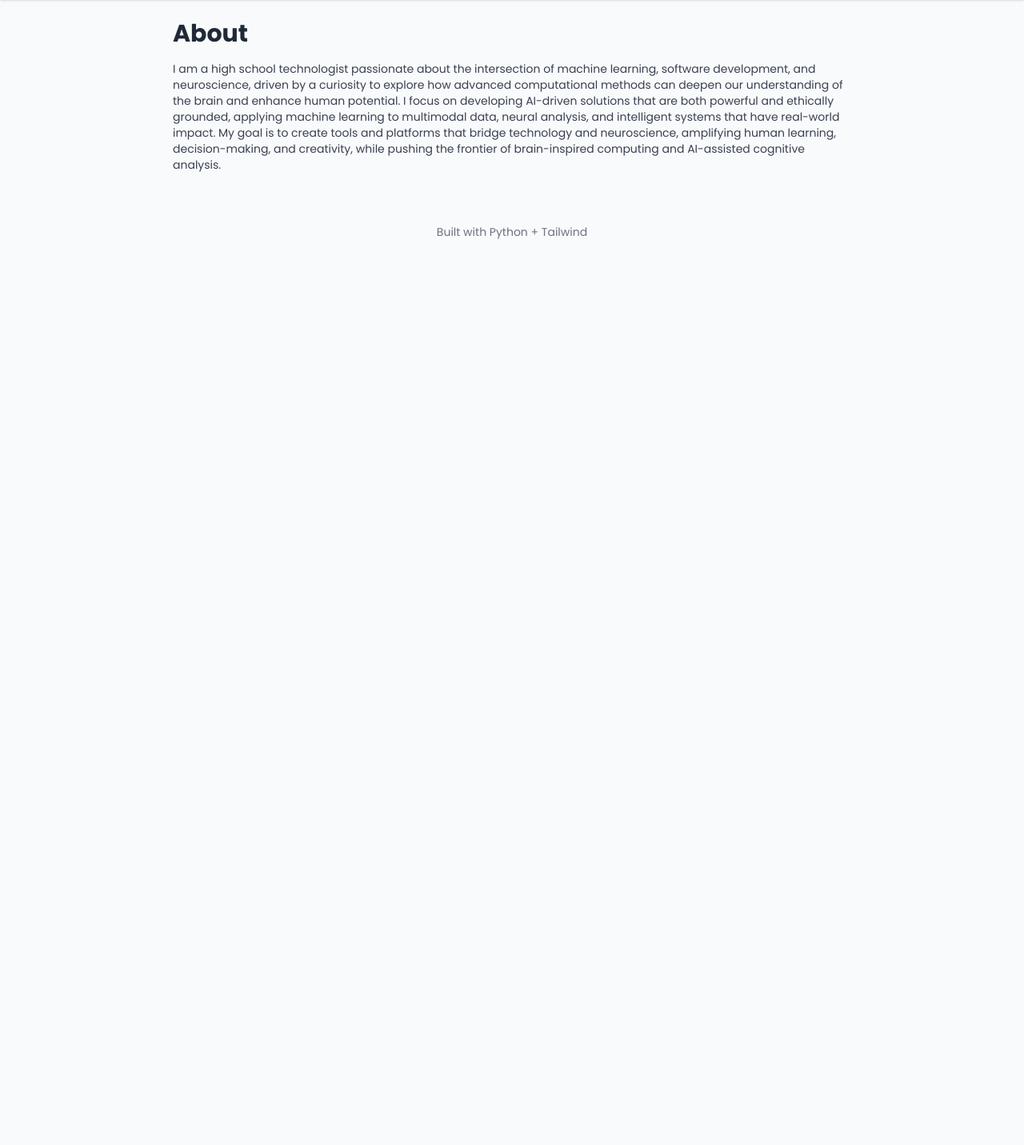
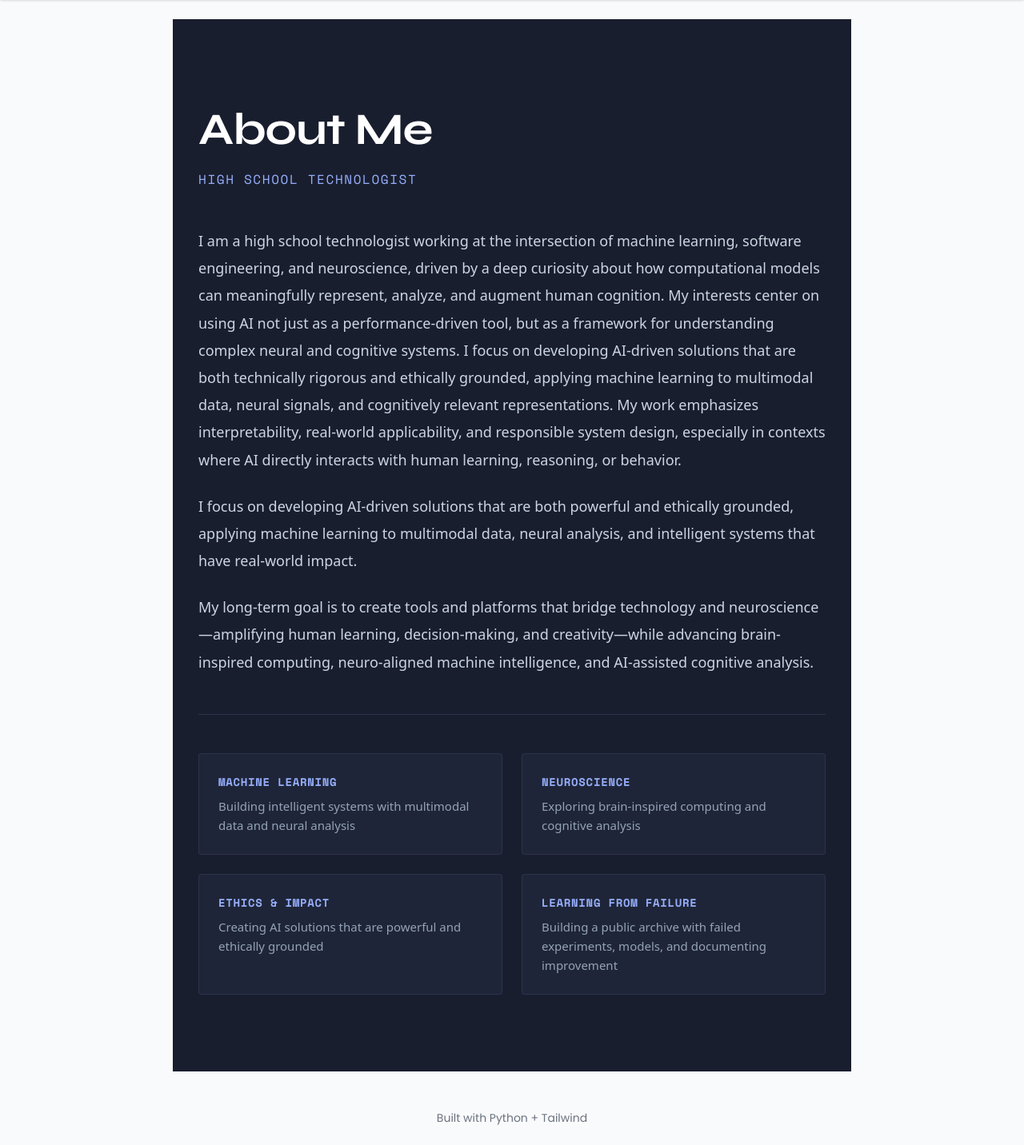
Before and after one commit to Sashreek75/Sashreek-Coding-Portfolio, a Flask app: page /about in a window 1280 px wide. Shown: the part 64-1496 px from the top of the page at 80% size. Before the commit the page ends 363 px from the top, so only its background shows below. Run offline with Flask 3, Linux system fonts and the light colour scheme; some libraries are stand-ins or nearby versions.

Commit message:
Revamp About page with new styles and content
Updated the About page with new content and styles, enhancing layout and design.

```diff
--- a/templates/about.html
+++ b/templates/about.html
@@ -1,7 +1,145 @@
 {% extends 'base.html' %}
+
 {% block content %}
-<h1 class="animate__animated animate__fadeInDown text-3xl font-bold mb-4">About</h1>
-<div class="animate__animated animate__fadeInUp animate__delay-1s">
-	<p class="text-sm text-gray-700 mb-4">I am a high school technologist passionate about the intersection of machine learning, software development, and neuroscience, driven by a curiosity to explore how advanced computational methods can deepen our understanding of the brain and enhance human potential. I focus on developing AI-driven solutions that are both powerful and ethically grounded, applying machine learning to multimodal data, neural analysis, and intelligent systems that have real-world impact. My goal is to create tools and platforms that bridge technology and neuroscience, amplifying human learning, decision-making, and creativity, while pushing the frontier of brain-inspired computing and AI-assisted cognitive analysis.</p>
+<style>
+  @import url('https://fonts.googleapis.com/css2?family=Space+Mono:wght@400;700&family=Syne:wght@400;600;700&display=swap');
+
+  .about-container {
+    min-height: 100vh;
+    background: #191e2e;
+    padding: 6rem 2rem;
+    display: flex;
+    align-items: center;
+    justify-content: center;
+  }
+
+  .about-content {
+    max-width: 800px;
+    width: 100%;
+    opacity: 0;
+    animation: fadeIn 0.8s ease-out 0.2s forwards;
+  }
+
+  @keyframes fadeIn {
+    from {
+      opacity: 0;
+      transform: translateY(20px);
+    }
+    to {
+      opacity: 1;
+      transform: translateY(0);
+    }
+  }
+
+  .about-header {
+    margin-bottom: 3rem;
+  }
+
+  .about-title {
+    font-family: 'Syne', sans-serif;
+    font-size: clamp(2.5rem, 5vw, 3.5rem);
+    font-weight: 700;
+    color: #ffffff;
+    margin-bottom: 0.5rem;
+    letter-spacing: -0.02em;
+  }
+
+  .about-subtitle {
+    font-family: 'Space Mono', monospace;
+    font-size: 1rem;
+    color: #97affd;
+    letter-spacing: 0.1em;
+    text-transform: uppercase;
+  }
+
+  .about-text {
+    font-family: system-ui, -apple-system, sans-serif;
+    font-size: 1.125rem;
+    line-height: 1.9;
+    color: #cbd5e1;
+    margin-bottom: 3rem;
+  }
+
+  .focus-areas {
+    display: grid;
+    grid-template-columns: repeat(auto-fit, minmax(250px, 1fr));
+    gap: 1.5rem;
+    margin-top: 3rem;
+    padding-top: 3rem;
+    border-top: 1px solid rgba(151, 175, 253, 0.15);
+  }
+
+  .focus-item {
+    padding: 1.5rem;
+    background: rgba(47, 58, 80, 0.3);
+    border: 1px solid rgba(151, 175, 253, 0.1);
+    border-radius: 4px;
+    transition: all 0.3s ease;
+  }
+
+  .focus-item:hover {
+    background: rgba(47, 58, 80, 0.5);
+    border-color: rgba(151, 175, 253, 0.3);
+    transform: translateY(-2px);
+  }
+
+  .focus-title {
+    font-family: 'Space Mono', monospace;
+    font-size: 0.875rem;
+    font-weight: 700;
+    color: #97affd;
+    margin-bottom: 0.5rem;
+    letter-spacing: 0.05em;
+    text-transform: uppercase;
+  }
+
+  .focus-description {
+    font-family: system-ui, -apple-system, sans-serif;
+    font-size: 0.9375rem;
+    line-height: 1.6;
+    color: #94a3b8;
+  }
+</style>
+
+<div class="about-container">
+  <div class="about-content">
+    <div class="about-header">
+      <h1 class="about-title">About Me</h1>
+      <p class="about-subtitle">High School Technologist</p>
+    </div>
+
+    <div class="about-text">
+      <p>I am a high school technologist working at the intersection of machine learning, software engineering, and neuroscience, driven by a deep curiosity about how computational models can meaningfully represent, analyze, and augment human cognition. My interests center on using AI not just as a performance-driven tool, but as a framework for understanding complex neural and cognitive systems.
+
+I focus on developing AI-driven solutions that are both technically rigorous and ethically grounded, applying machine learning to multimodal data, neural signals, and cognitively relevant representations. My work emphasizes interpretability, real-world applicability, and responsible system design, especially in contexts where AI directly interacts with human learning, reasoning, or behavior.
+</p>
+
+      <p style="margin-top: 1.5rem;">I focus on developing AI-driven solutions that are both powerful and ethically grounded, applying machine learning to multimodal data, neural analysis, and intelligent systems that have real-world impact.</p>
+
+      <p style="margin-top: 1.5rem;">My long-term goal is to create tools and platforms that bridge technology and neuroscience—amplifying human learning, decision-making, and creativity—while advancing brain-inspired computing, neuro-aligned machine intelligence, and AI-assisted cognitive analysis.</p>
+    </div>
+
+    <div class="focus-areas">
+      <div class="focus-item">
+        <div class="focus-title">Machine Learning</div>
+        <div class="focus-description">Building intelligent systems with multimodal data and neural analysis</div>
+      </div>
+
+      <div class="focus-item">
+        <div class="focus-title">Neuroscience</div>
+        <div class="focus-description">Exploring brain-inspired computing and cognitive analysis</div>
+      </div>
+
+      <div class="focus-item">
+        <div class="focus-title">Ethics & Impact</div>
+        <div class="focus-description">Creating AI solutions that are powerful and ethically grounded</div>
+      </div>
+	  <div class="focus-item">
+        <div class="focus-title">Learning from Failure</div>
+        <div class="focus-description">Building a public archive with failed experiments, models, and documenting improvement</div>
+      </div>
+    </div>
+  </div>
 </div>
+
 {% endblock %}
```
